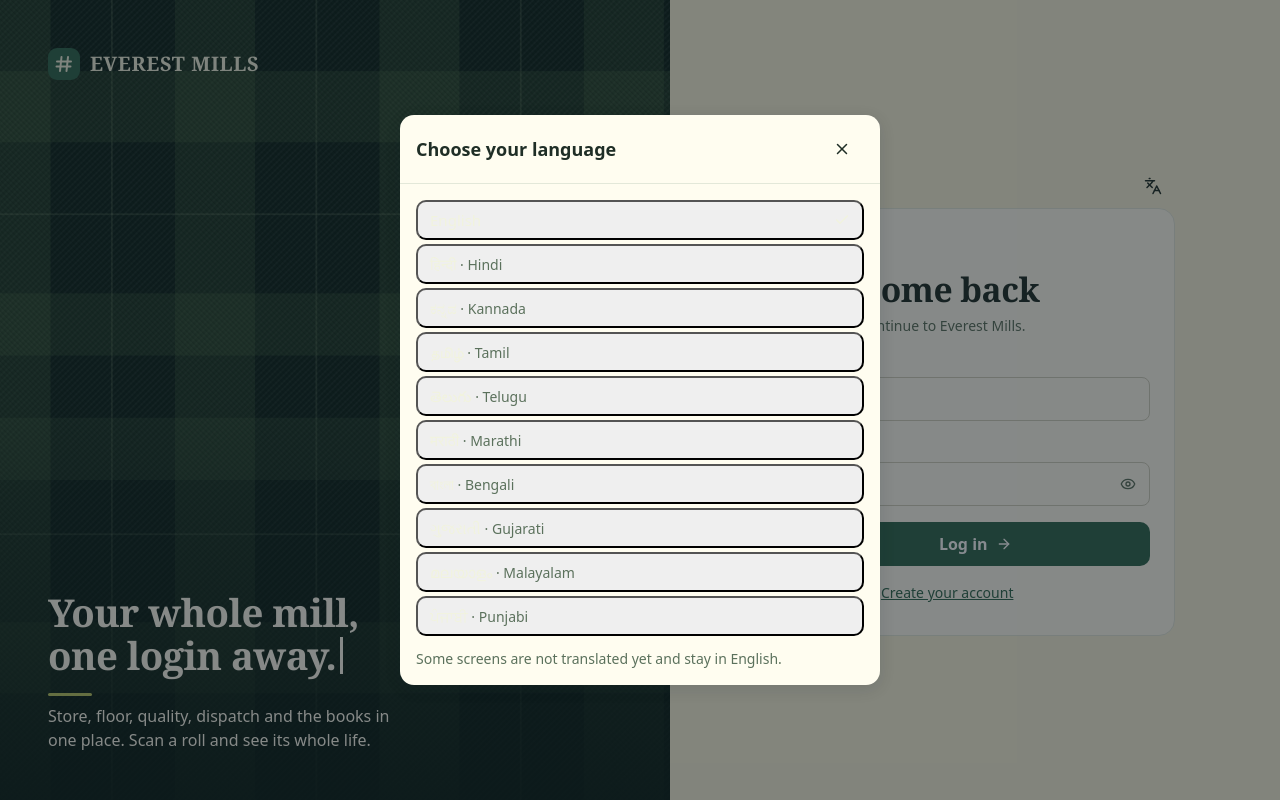
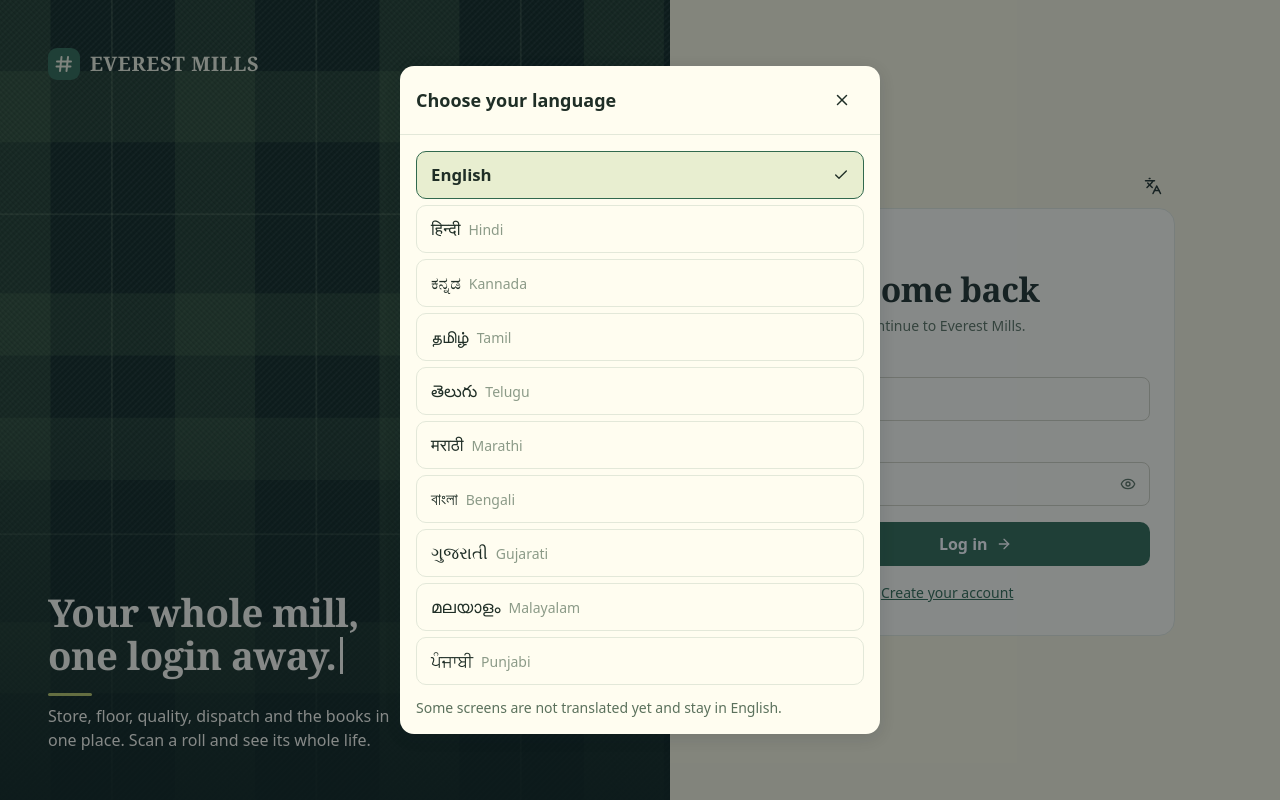
Before and after one commit to Hrytwik/odoo-finale-hritwik-ridanshi, a React (Vite) app in the folder apps/web/: page /login in a window 1280 px wide. Both pictures are taken after a click on the button 1153 px from the left and 185 px from the top of the page. Built offline with nearby package versions, Linux system fonts and the light colour scheme; what openapi-fetch would draw is missing.

Commit message:
Language picker: its own tidy option styling

```diff
--- a/apps/web/src/i18n/LanguageSwitcher.tsx
+++ b/apps/web/src/i18n/LanguageSwitcher.tsx
@@ -16,23 +16,22 @@ export function LanguageSwitcher({ className }: { className?: string }) {
         <Languages size={18} aria-hidden />
       </Button>
       <Dialog open={open} onClose={() => setOpen(false)} title={t('language.title')}>
-        <ul className="stack" style={{ listStyle: 'none', margin: 0, padding: 0, gap: 4 }}>
+        <ul className="lang-list">
           {LANGUAGES.map((l) => (
             <li key={l.code}>
               <button
                 type="button"
-                className="nav-link"
+                className="lang-option"
                 lang={l.code}
                 aria-pressed={l.code === lang}
-                style={{ width: '100%', justifyContent: 'space-between' }}
                 onClick={() => {
                   setLang(l.code)
                   setOpen(false)
                 }}
               >
                 <span>
-                  {l.native}
-                  {l.code !== 'en' && <span className="muted text-sm"> · {l.english}</span>}
+                  <span className="lang-native">{l.native}</span>
+                  {l.code !== 'en' && <span className="lang-english">{l.english}</span>}
                 </span>
                 {l.code === lang && <Check size={16} aria-hidden />}
               </button>
--- a/apps/web/src/styles/textile.css
+++ b/apps/web/src/styles/textile.css
@@ -1458,3 +1458,51 @@ input[type='password']::-webkit-credentials-auto-fill-button {
 .wa-bubble p + p {
   margin-top: -8px;
 }
+
+/* ---------- Language picker ---------- */
+.lang-list {
+  display: grid;
+  gap: 6px;
+  margin: 0;
+  padding: 0;
+  list-style: none;
+}
+.lang-option {
+  display: flex;
+  align-items: center;
+  justify-content: space-between;
+  gap: var(--space-3);
+  width: 100%;
+  min-height: 48px;
+  padding: 10px 14px;
+  border: 1px solid var(--color-border);
+  border-radius: 10px;
+  background: transparent;
+  color: var(--color-text);
+  font: inherit;
+  text-align: left;
+  cursor: pointer;
+}
+.lang-option:hover {
+  background: var(--color-primary-soft);
+  border-color: var(--color-border-strong);
+}
+.lang-option:focus-visible {
+  outline: 2px solid var(--color-primary);
+  outline-offset: 2px;
+}
+.lang-option[aria-pressed='true'] {
+  border-color: var(--color-primary);
+  background: var(--color-primary-soft);
+  font-weight: 600;
+}
+.lang-native {
+  font-size: 1.05rem;
+}
+.lang-english {
+  margin-left: 8px;
+  color: var(--color-text-muted, var(--color-text));
+  opacity: 0.7;
+  font-size: var(--text-sm);
+  font-weight: 400;
+}
```
